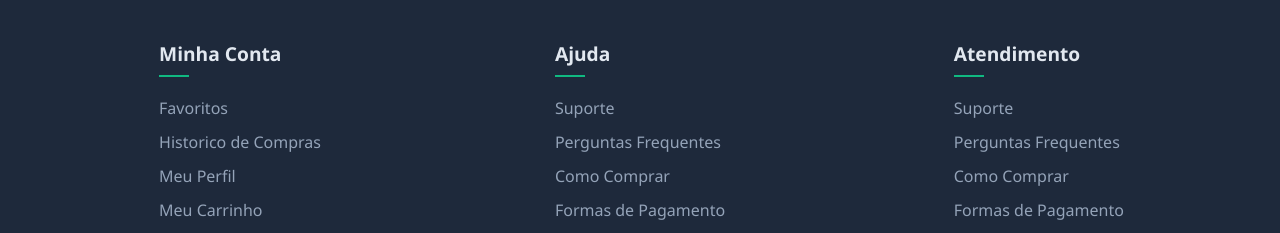
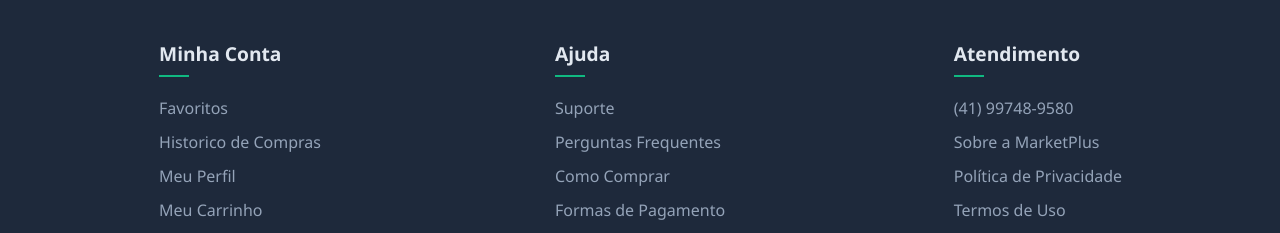
Before and after one commit to walterpotma/Lojinha, a plain HTML site: page components/logged/html/footer.html in a window 1280 px wide. Shown: the top 233 px of the page. Drawn offline with Linux system fonts and the light colour scheme.

Commit message:
teste se vai

```diff
--- a/components/logged/html/footer.html
+++ b/components/logged/html/footer.html
@@ -1,6 +1,6 @@
 <head>
     <link rel="stylesheet" href="../../../css/components.css">
-    <link rel="stylesheet" href="https://cdnjs.cloudflare.com/ajax/libs/font-awesome/6.4.0/css/all.min.css"/>
+    <link rel="stylesheet" href="https://cdnjs.cloudflare.com/ajax/libs/font-awesome/6.4.0/css/all.min.css" />
 </head>
 <footer>
     <div class="container">
@@ -33,10 +33,10 @@
                     <h3>Atendimento</h3>
                 </div>
                 <ul>
-                    <li><a href="#">Suporte</a></li>
-                    <li><a href="#">Perguntas Frequentes</a></li>
-                    <li><a href="#">Como Comprar</a></li>
-                    <li><a href="#">Formas de Pagamento</a></li>
+                    <li><a href="https://wa.me/5541997489580" target="_blank"><i class="bi bi-whatsapp"></i> (41) 99748-9580</a></li>
+                    <li><a href="#">Sobre a MarketPlus</a></li>
+                    <li><a href="#">Política de Privacidade</a></li>
+                    <li><a href="#">Termos de Uso</a></li>
                 </ul>
                 <div class="social-links">
                     <ul>
--- a/css/offers.css
+++ b/css/offers.css
@@ -3,7 +3,7 @@
 
 /* --- BANNER PROMOCIONAL --- */
 .promo-banner {
-    background: linear-gradient(90deg, rgba(239, 68, 68, 0.95) rgba(219, 39, 119, 0.95)), url('sua-imagem-de-fundo.jpg');
+    background: linear-gradient(to right, var(--primary), var(--primary-dark));
     background-size: cover;
     border-radius: 12px;
     padding: 30px 40px;
```
Also changed, not shown: components/unlogged/html/footer.html (+4 -4 lines). Lines whose indentation alone changed are shown as unchanged.
